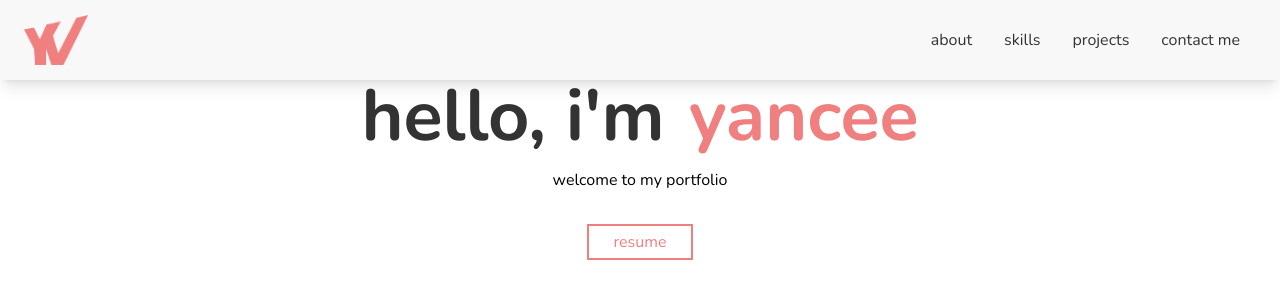
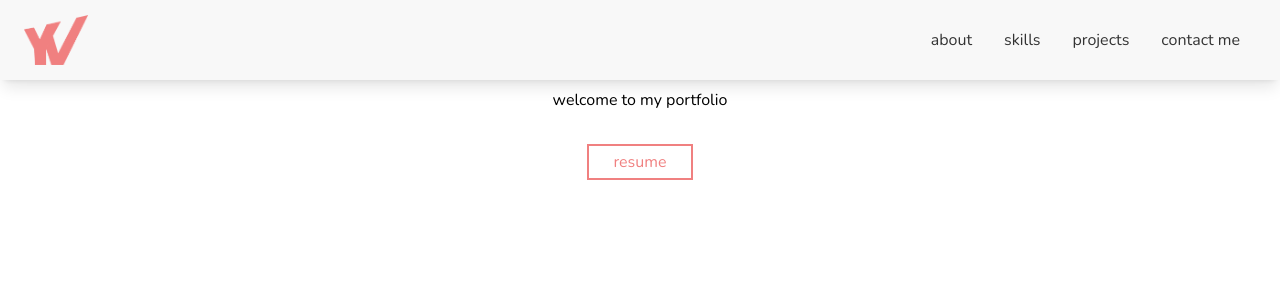
Before and after one commit to iknay/web-portfolio, a Next.js app: page / in a window 1280 px wide. Shown: the top 300 px of the page. Built offline with nearby package versions, Linux system fonts and the light colour scheme.

Commit message:
header - fixed on top

```diff
--- a/components/header.tsx
+++ b/components/header.tsx
@@ -36,8 +36,8 @@ export default function Header({}: Props) {
         },
     ]
   return (
-    <header className='sticky '>
-        <div className='top-0 flex items-center justify-between w-full h-20 px-6 shadow-lg text-secondary bg-paper'>
+    <header className=''>
+        <div className='fixed top-0 flex items-center justify-between w-full h-20 px-6 shadow-lg text-secondary bg-paper'>
         <motion.div className='n-left'
         initial={{
             x:-500,
```
